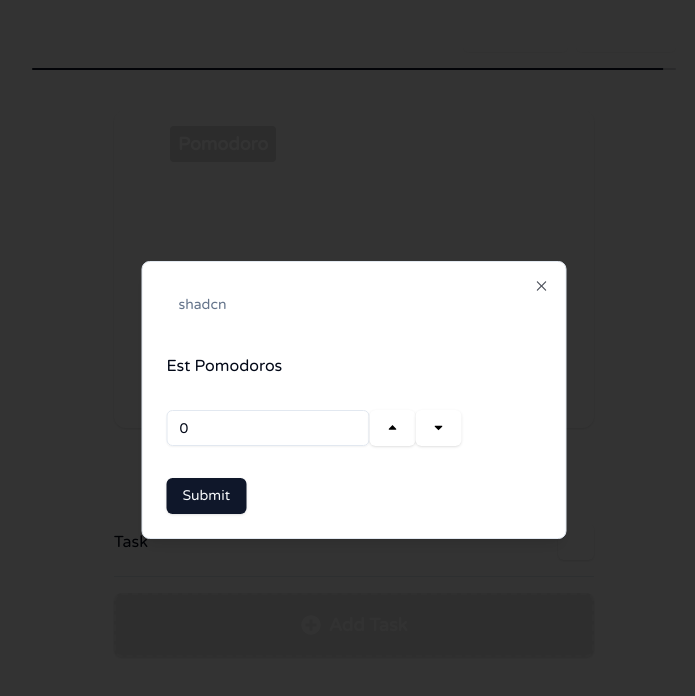
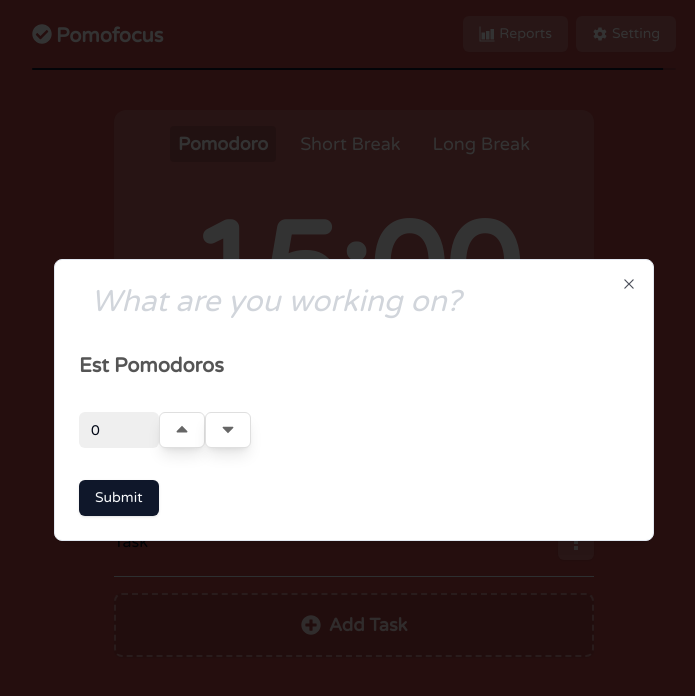
Before and after one commit to hoamx2602/pomodoro-nextjs, a Next.js app: page / in a window 1280 px wide. Both pictures are taken after a click on the button "Add Task". Shown: the top 696 px of the page, without its empty margins (286-981 px from the left). Built offline with nearby package versions, Linux system fonts and the light colour scheme.

Commit message:
feat: temp

```diff
--- a/components/task-dialog.tsx
+++ b/components/task-dialog.tsx
@@ -61,7 +61,7 @@
           <FaPlusCircle className="h-5 w-5 mr-2" /> Add Task
         </Button>
       </DialogTrigger>
-      <DialogContent className="sm:max-w-[425px]">
+      <DialogContent className="sm:max-w-[600px]">
         {/* Form */}
         <Form {...form}>
           <form onSubmit={form.handleSubmit(onSubmit)} className="space-y-8">
@@ -72,8 +72,8 @@
                 <FormItem>
                   <FormControl>
                     <Input
-                      className="border-none focus:outline-none focus:ring-0 focus-visible:border-none shadow-none"
-                      placeholder="shadcn"
+                      className="border-none focus:outline-none focus:ring-0 focus-visible:border-none shadow-none text-3xl placeholder-gray-300 italic font-medium"
+                      placeholder="What are you working on?"
                       {...field}
                     />
                   </FormControl>
@@ -81,7 +81,7 @@
                 </FormItem>
               )}
             />
-            <p>Est Pomodoros</p>
+            <p className="text-[#555555] font-semibold text-xl w-full">Est Pomodoros</p>
             <div className="flex flex-row">
               <FormField
                 control={form.control}
@@ -90,8 +90,7 @@
                   <FormItem>
                     <FormControl>
                       <Input
-                        className="focus-visible:outline-none focus-visible:ring-1 focus-visible:ring-ring"
-                        placeholder="shadcn"
+                        className="border-none focus:outline-none focus:ring-0 focus-visible:border-none shadow-none w-20 bg-[#EFEFEF]"
                         {...field}
                       />
                     </FormControl>
@@ -99,11 +98,12 @@
                   </FormItem>
                 )}
               />
-              <Button className="bg-white" type="button">
-                <TiArrowSortedUp className="text-black" />
+              <Button className="bg-white shadow-lg border-[1px] border-[#DFDFDF] px-3" type="button">
+                <TiArrowSortedUp className="text-[#666666] h-5 w-5" />
               </Button>
-              <Button className="bg-white" type="button">
-                <TiArrowSortedDown className="text-black" />
+              <Button className="bg-white shadow-lg border-[1px] border-[#DFDFDF] px-3" type="button">
+                <TiArrowSortedDown className="text-[#666666] h-5 w-5" />
+
               </Button>
             </div>
             <Button type="submit">Submit</Button>
--- a/components/ui/input.tsx
+++ b/components/ui/input.tsx
@@ -11,7 +11,7 @@
       <input
         type={type}
         className={cn(
-          "flex h-9 w-full rounded-md border border-input bg-transparent px-3 py-1 text-sm shadow-sm transition-colors file:border-0 file:bg-transparent file:text-sm file:font-medium placeholder:text-muted-foreground disabled:cursor-not-allowed disabled:opacity-50",
+          "flex h-9 w-full rounded-md border border-input bg-transparent px-3 py-1 text-sm shadow-sm transition-colors file:border-0 file:bg-transparent file:text-sm file:font-medium disabled:cursor-not-allowed disabled:opacity-50",
           className
         )}
         ref={ref}
--- a/tailwind.config.ts
+++ b/tailwind.config.ts
@@ -60,7 +60,7 @@
         pomocolor6: "#AF4E91",
         pomocolor7: "#518A58",
         pomocolor8: "#545764",
-        pomotext: "#AAAAAA"
+        pomotext: "#AAAAAA",
       },
       borderRadius: {
         lg: "var(--radius)",
@@ -83,6 +83,20 @@
       },
     },
   },
+  safelist: [
+    "pomocolor1",
+    "pomocolor2",
+    "pomocolor3",
+    "pomocolor4",
+    "pomocolor5",
+    "pomocolor6",
+    "pomocolor7",
+    "pomocolor8",
+    "pomotext",
+    {
+      pattern: /(bg|text|border)-pomocolor(1|2|3|4|5|6|7|8)/
+    }
+  ],
   plugins: [require("tailwindcss-animate")],
 } satisfies Config;
 
```
